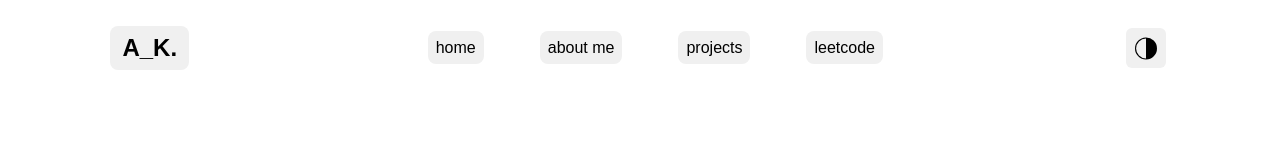
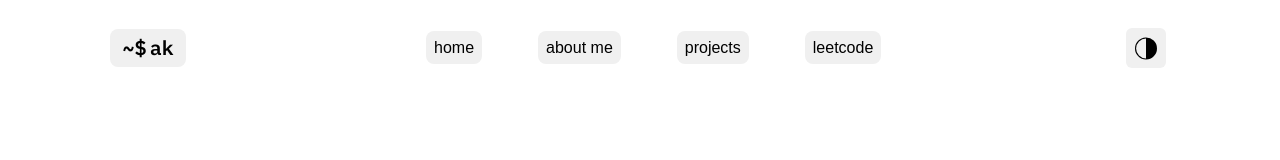
Before and after one commit to itsatulbox/personal-website, a Next.js app: page /about in a window 1280 px wide. Shown: the top 160 px of the page. Built offline with nearby package versions, Linux system fonts and the light colour scheme; a web font is replaced by a local one.

Commit message:
feat: new logo new font

```diff
--- a/src/app/globals.css
+++ b/src/app/globals.css
@@ -13,6 +13,7 @@
 
 @theme {
   --color-offShade: #1d1d1d;
+  --font-ibm: var(--font-ibm);
 }
 
 body {
--- a/src/app/layout.tsx
+++ b/src/app/layout.tsx
@@ -1,6 +1,6 @@
 import type { Metadata } from "next";
 import "./globals.css";
-import { Figtree, Azeret_Mono } from "next/font/google";
+import { Figtree, Azeret_Mono, IBM_Plex_Mono } from "next/font/google";
 import NavBar from "@/components/common/NavBar";
 import { Providers } from "./providers";
 
@@ -12,6 +12,11 @@ const figtree = Figtree({
 const azeret = Azeret_Mono({
   subsets: ["latin"],
   variable: "--font-azeret",
+});
+
+const ibm = IBM_Plex_Mono({
+  variable: "--font-ibm",
+  weight: "600",
 });
 
 export const metadata: Metadata = {
@@ -26,7 +31,9 @@ export default function RootLayout({
 }>) {
   return (
     <html lang="en" suppressHydrationWarning>
-      <body className={`${figtree.variable} ${azeret.variable} antialiased`}>
+      <body
+        className={`${figtree.variable} ${azeret.variable} ${ibm.variable} antialiased`}
+      >
         <Providers>
           <NavBar />
           <div>{children}</div>
--- a/src/components/common/NavBar.tsx
+++ b/src/components/common/NavBar.tsx
@@ -18,9 +18,9 @@ export default function NavBar() {
       <nav className="flex items-center fixed w-full justify-between z-10 px-5 lg:px-8 xl:px-[8%] py-4">
         <Link
           href="/"
-          className="bg-offShade text-[1.5rem] font-extrabold py-1 px-3 m-2 rounded-lg"
+          className="bg-offShade text-[1.25rem] font-ibm py-1 px-3 m-2 rounded-lg"
         >
-          A_K.
+          ~$ ak
         </Link>
         <ul className="hidden md:flex gap-6 lg:gap-8 justify-evenly">
           <li>
```
